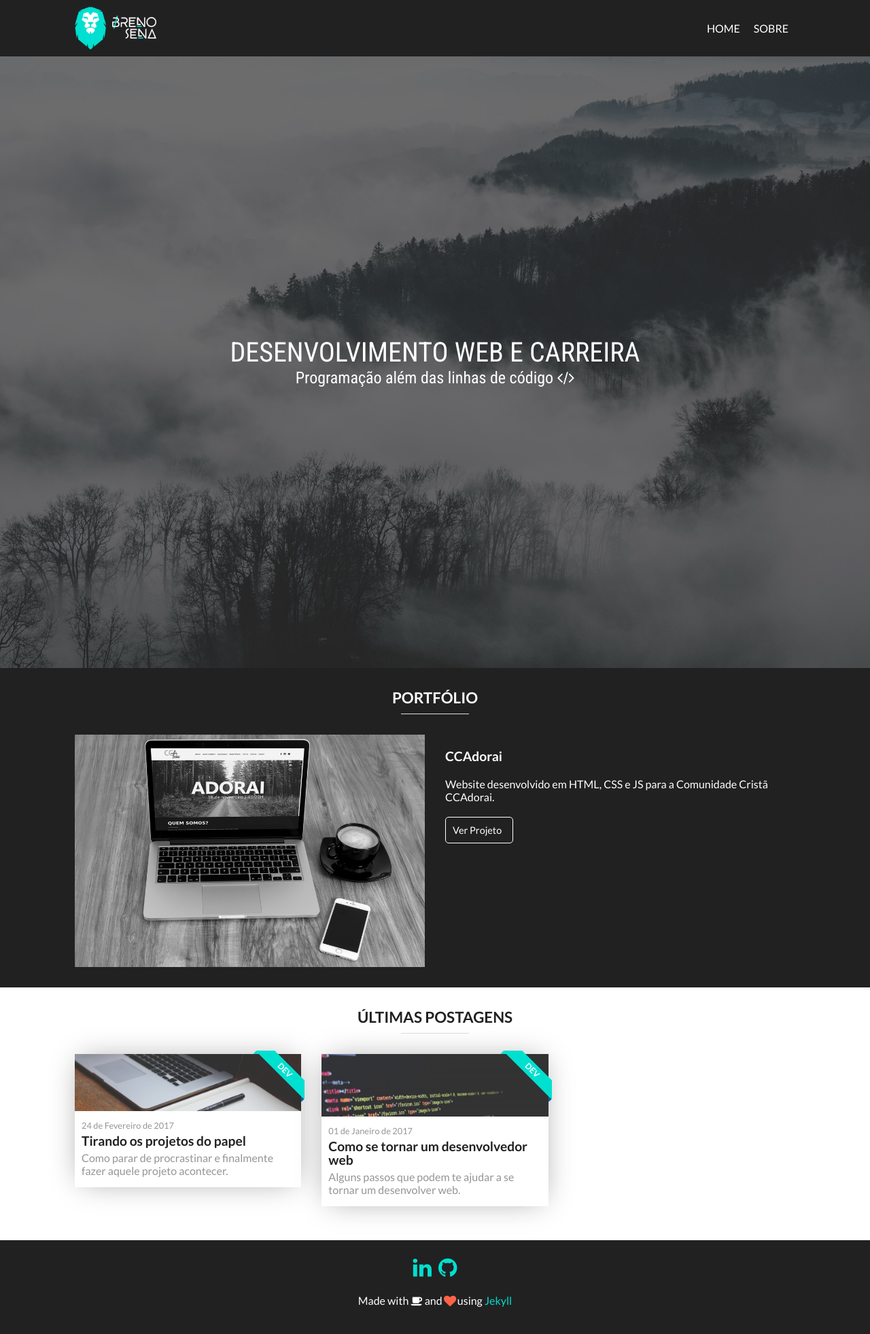
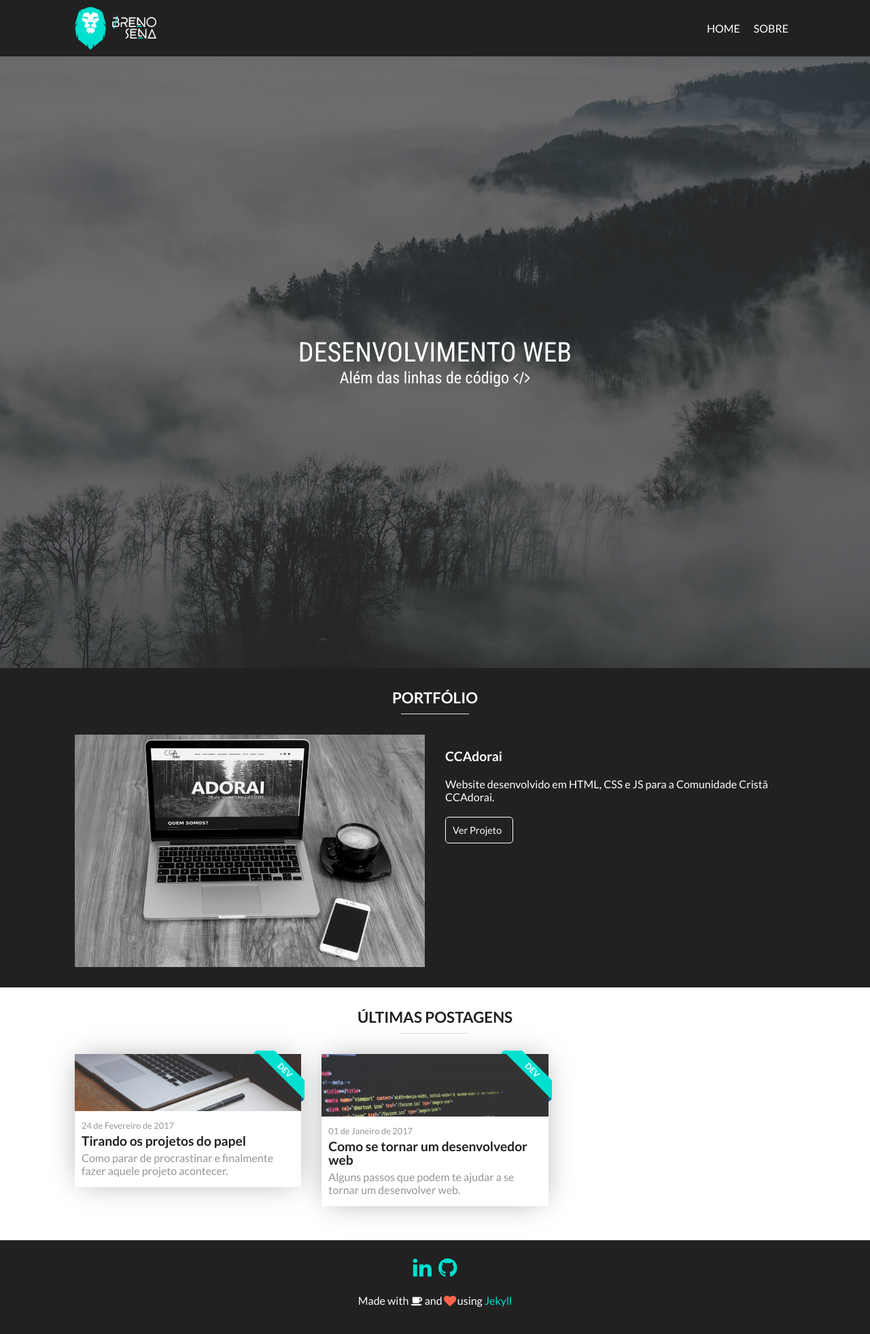
Before and after one commit to brenofsena/brenofsena.github.io, a Jekyll site: the page built from index.html, in a window 1280 px wide. Shown: the whole page at 68% size. Built offline with Jekyll 4.4.1, drawn with Linux system fonts in a browser that asks for light colours; nearby versions of some CDN libraries.

Commit message:
Alteração de titulo do banner

```diff
--- a/_sass/_layout.scss
+++ b/_sass/_layout.scss
@@ -56,6 +56,9 @@
     font-weight: 500;
     text-transform: uppercase;
     font-family: $secondary-font;
+    @media only screen and (max-width: 640px){
+      font-size: 2em;
+    }
   }
   .banner-text {
     text-align: center;
--- a/index.html
+++ b/index.html
@@ -5,9 +5,9 @@ layout: default
 <section class="banner height-100 d-flex align-items-center">
   <div class="container">
     <article>
-      <h1 class="banner-title">Desenvolvimento Web e Carreira</h1>
+      <h1 class="banner-title">Desenvolvimento Web</h1>
       <p class="banner-text">
-        Programação além das linhas de código
+        Além das linhas de código
         <i class="fa fa-code" aria-hidden="true"></i>
       </p>
     </article>
```
